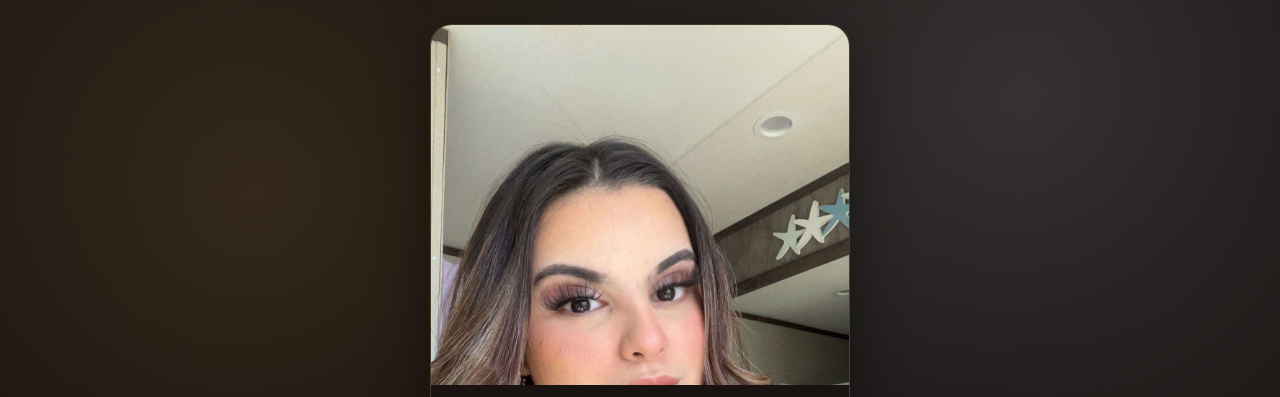
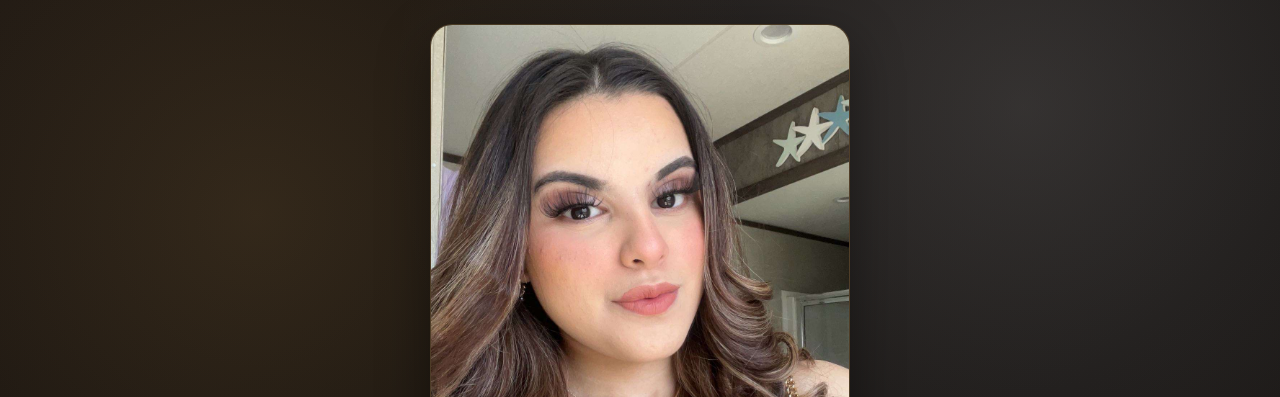
Before and after one commit to jacksonneal09888-wq/salonglamournc, a plain HTML site: page docs/marcela/index.html in a window 1280 px wide. Shown: the top 397 px of the page. Drawn offline with nearby package versions, Linux system fonts and the light colour scheme.

Commit message:
Widen Marcela hero crop to show full face

```diff
--- a/docs/marcela/index.html
+++ b/docs/marcela/index.html
@@ -55,9 +55,9 @@
       .hero img {
         width: 100%;
         display: block;
-        max-height: 360px;
+        max-height: 460px;
         object-fit: cover;
-        object-position: center top;
+        object-position: center 30%;
       }
 
       .content {
```
